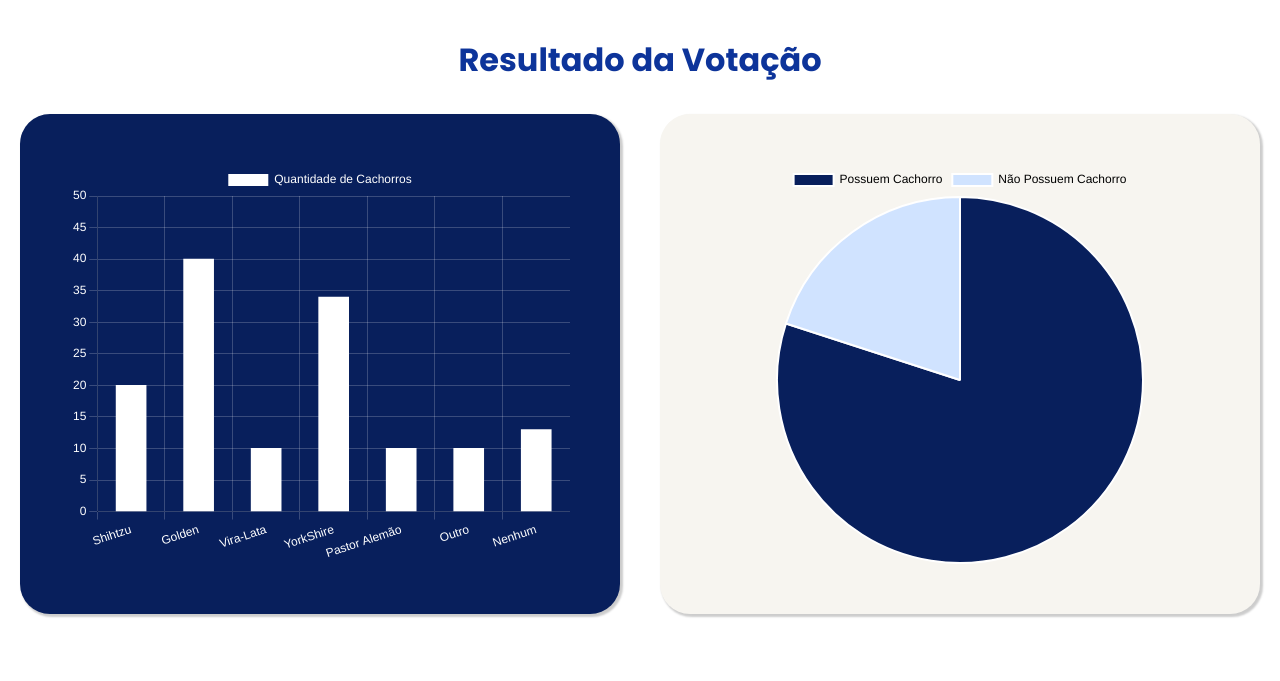
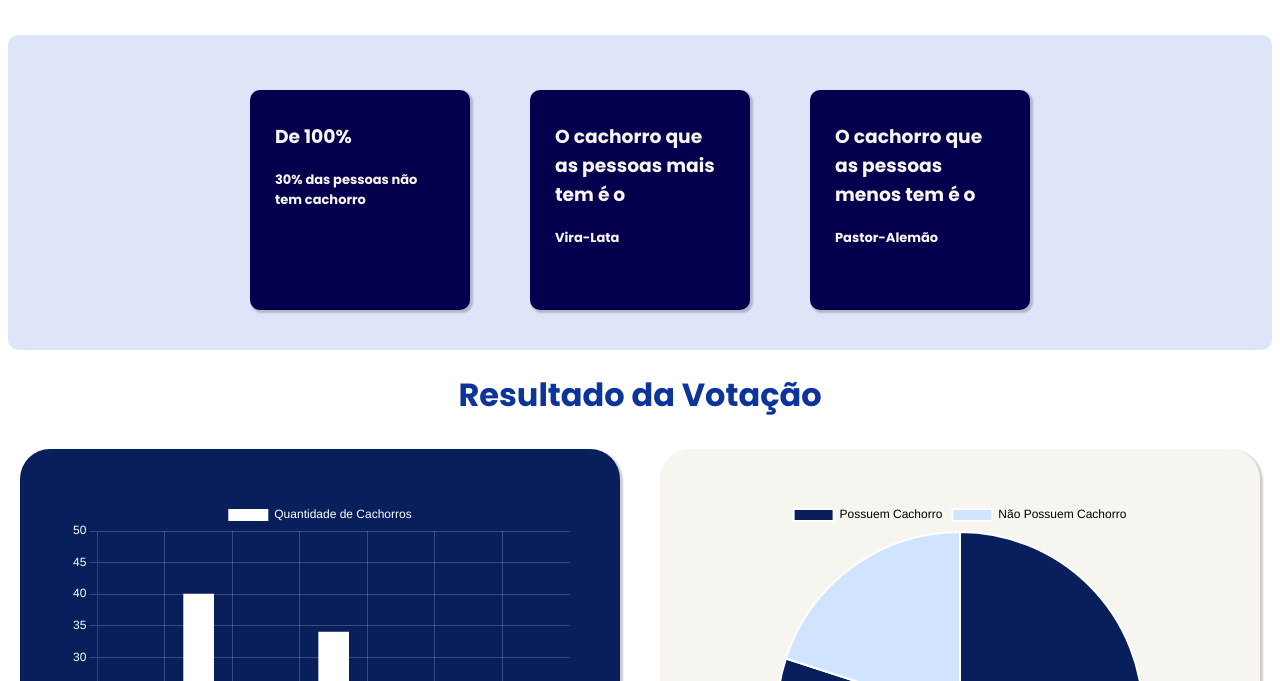
Before and after one commit to AnaZinatto/Projeto-Individual, a website: page webDataViz/public/dashboard.html in a window 1280 px wide. Shown: the part 119-800 px from the top of the page. Drawn offline with nearby package versions, Linux system fonts and the light colour scheme.

Commit message:
Subindo a dashboard prona com dados simulados

```diff
--- a/webDataViz/public/Style/dashboard.css
+++ b/webDataViz/public/Style/dashboard.css
@@ -0,0 +1,83 @@
+ h1 {
+     color: #0D349A;
+     display: flex;
+     justify-content: center;
+ }
+
+ .container-graficos {
+     display: flex;
+     justify-content: center;
+     gap: 40px;
+     flex-wrap: wrap;
+     margin: 30px auto;
+ }
+
+ .grafico,
+ .grafico2 {
+     width: 600px;
+     height: 500px;
+     border-radius: 30px;
+     display: flex;
+     justify-content: center;
+     align-items: center;
+     box-shadow: 2px 2px 2px 1px rgba(0, 0, 0, 0.2);
+
+ }
+
+ .grafico {
+     background-color: #081F5C;
+ }
+
+ .grafico2 {
+     background-color: #F7F5F0;
+ }
+
+ .grafico canvas,
+ .grafico2 canvas {
+     max-width: 500px;
+     max-height: 400px;
+ }
+
+.cards-container {
+    display: flex;
+    gap: 20px;
+    margin-top: 15px;
+}
+
+
+
+.indicadores {
+    background-color: #dee5f8;
+    color: #05004E;
+    font-weight: bold;
+    padding: 20px;
+    margin-top: 20px;
+    border-radius: 10px;
+    display: flex;
+    justify-content: center;
+
+
+}
+
+.card {
+    background-color: #05004E;
+    padding: 25px;
+    margin-top: 20px;
+    border-radius: 10px;
+    width: 170px;
+    height: 170px;
+    margin: 20px;
+         box-shadow: 2px 2px 2px 1px rgba(0, 0, 0, 0.2);
+
+}
+
+.card h3 {
+    color: #F7F5F0;
+    margin-top: 7px;
+}
+
+.card p {
+    color: #F7F5F0;
+    font-size: 13px;
+    margin-top: 7px;
+}
--- a/webDataViz/public/dashboard.html
+++ b/webDataViz/public/dashboard.html
@@ -8,47 +8,7 @@
     <link rel="stylesheet" href="Style/dashboard.css">
     <script src="https://cdn.jsdelivr.net/npm/chart.js"></script>
     <title>Resultado da Votação</title>
-    <style>
-        h1 {
-            color: #0D349A;
-            display: flex;
-            justify-content: center;
-        }
 
-        .container-graficos {
-            display: flex;
-            justify-content: center;
-            gap: 40px;
-            flex-wrap: wrap;
-            margin: 30px auto;
-        }
-
-        .grafico,
-        .grafico2 {
-            width: 600px;
-            height: 500px;
-            border-radius: 30px;
-            display: flex;
-            justify-content: center;
-            align-items: center;
-            box-shadow: 2px 2px 2px 1px rgba(0, 0, 0, 0.2);
-
-        }
-
-        .grafico {
-            background-color: #081F5C;
-        }
-
-        .grafico2 {
-            background-color: #F7F5F0;
-        }
-
-        .grafico canvas,
-        .grafico2 canvas {
-            max-width: 500px;
-            max-height: 400px;
-        }
-    </style>
 </head>
 
 <body>
@@ -65,6 +25,25 @@
             </ul>
         </nav>
     </header>
+
+    <div class="indicadores">
+        <div class="cards-container">
+            <div class="card">
+                <h3>De 100%</h3>
+                <p>30% das pessoas não tem cachorro</p>
+            </div>
+            <div class="card">
+                <h3>O cachorro que as pessoas mais tem é o</h3>
+                <p>Vira-Lata</p>
+            </div>
+                <div class="card">
+                <h3>O cachorro que as pessoas menos tem é o</h3>
+                <p>Pastor-Alemão</p>
+            </div>
+        </div>
+    </div>
+    </div>
+
 
     <h1>Resultado da Votação</h1>
 
```
Also changed, not shown: webDataViz/public/sorteio.html (+1 -1 lines).
